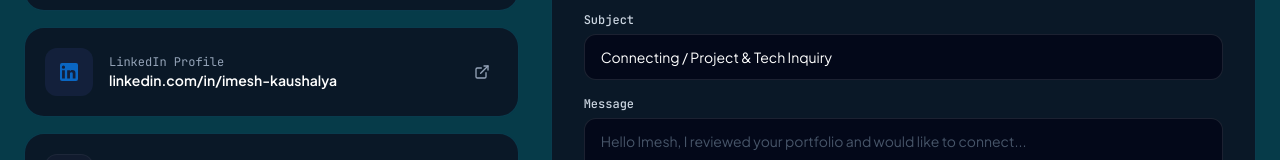
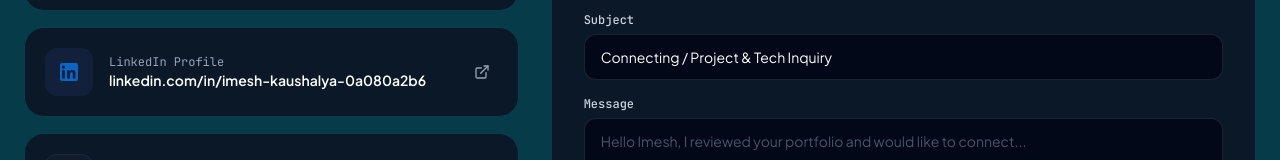
Before and after one commit to devpanda4real/Portfolio, a React (Vite) app: page / in a window 1280 px wide. Shown: the part 7344-7504 px from the top of the page. Built offline with nearby package versions, Linux system fonts and the light colour scheme; no server answers.

Commit message:
linkedin update

```diff
--- a/src/components/Contact.jsx
+++ b/src/components/Contact.jsx
@@ -116,7 +116,7 @@ export default function Contact({ onCopyEmail }) {
                   rel="noopener noreferrer"
                   className="text-sm font-semibold text-white hover:text-indigo-400 transition-colors block truncate max-w-[210px] sm:max-w-none"
                 >
-                  linkedin.com/in/imesh-kaushalya
+                  linkedin.com/in/imesh-kaushalya-0a080a2b6
                 </a>
               </div>
             </div>
--- a/src/components/Terminal.jsx
+++ b/src/components/Terminal.jsx
@@ -111,7 +111,7 @@ ID  TOPIC                               CATEGORY             CORE MIGRATION STRA
     if (normalized === 'contact') {
       const out = `Official Communication Channels:
 Email:    ikaushalya101official@gmail.com
-LinkedIn: https://linkedin.com/in/imesh-kaushalya
+LinkedIn: https://www.linkedin.com/in/imesh-kaushalya-0a080a2b6/
 GitHub:   https://github.com/devpanda4real
 Location: Horana, Western Province, Sri Lanka
 Status:   Available for On-site / Hybrid / Remote (2027)`;
--- a/src/data/profile.js
+++ b/src/data/profile.js
@@ -42,7 +42,7 @@ export const profileData = {
 
   socialLinks: {
     email: "ikaushalya101official@gmail.com",
-    linkedin: "https://linkedin.com/in/imesh-kaushalya",
+    linkedin: "https://www.linkedin.com/in/imesh-kaushalya-0a080a2b6/",
     github: "https://github.com/devpanda4real",
     capstone: "https://luxora.bond/"
   }
```
